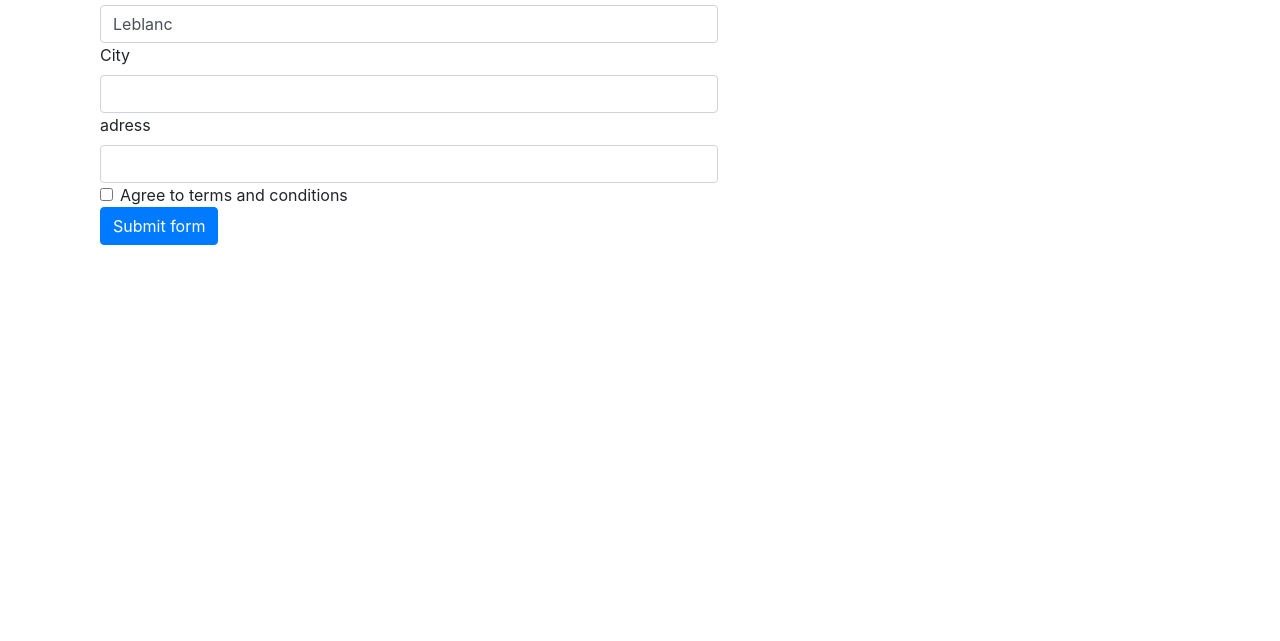
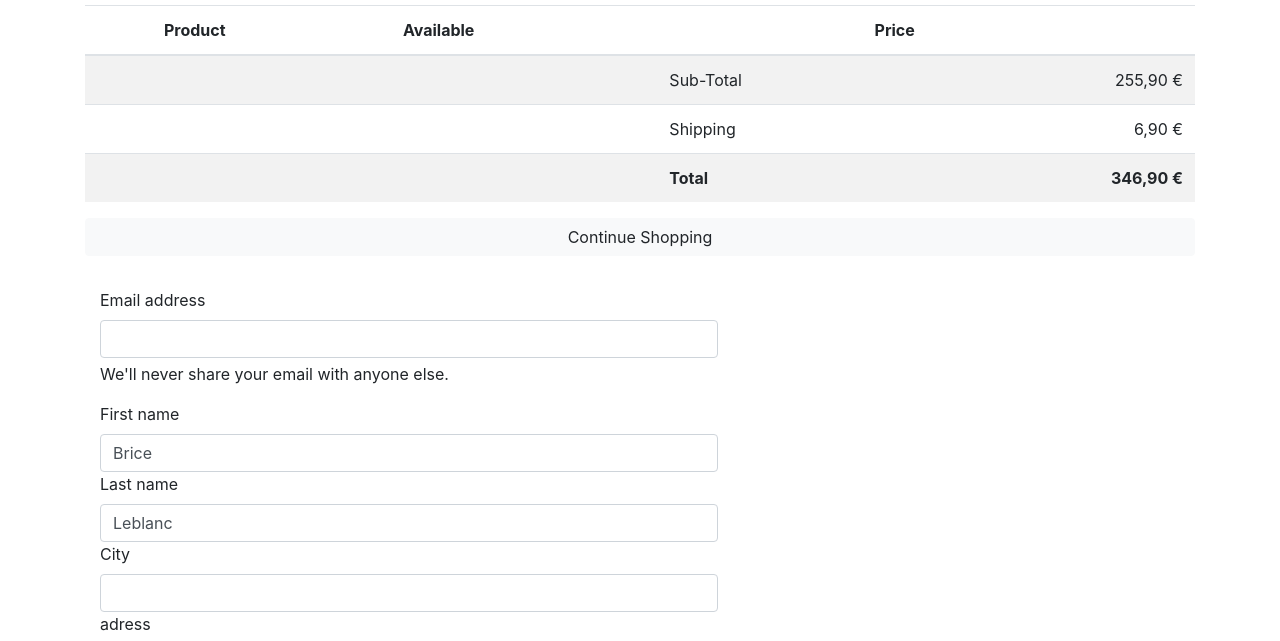
Before and after one commit to brice-class/LeblancBrice_05_22042021, a plain HTML site: page panier.html in a window 1280 px wide. Shown: the part 337-978 px from the top of the page. Before the commit the page ends 800 px from the top, so only its background shows below. Drawn offline with nearby package versions, Linux system fonts and the light colour scheme.

Commit message:
arrangement panier

```diff
--- a/panier.html
+++ b/panier.html
@@ -9,7 +9,7 @@
     integrity="sha384-Vkoo8x4CGsO3+Hhxv8T/Q5PaXtkKtu6ug5TOeNV6gBiFeWPGFN9MuhOf23Q9Ifjh"
     crossorigin="anonymous">
     <link href="//maxcdn.bootstrapcdn.com/font-awesome/4.7.0/css/font-awesome.min.css" rel="stylesheet" type="text/css">
-    <title>Orinooco</title>
+    <title>ORINOCO</title>
   </head>
   <body>
     <nav class="navbar navbar-expand-md navbar-dark bg-dark">
@@ -43,7 +43,7 @@
                     </button>
                 </div>
             </div>
-            <a class="btn btn-success btn-sm ml-3" href="cart.html">
+            <a class="btn btn-success btn-sm ml-3" href="panier.html">
                 <i class="fa fa-shopping-cart"></i> Cart
                 <span class="badge badge-light">3</span>
             </a>
@@ -51,13 +51,66 @@
         </div>
       </div>
     </nav>
-
-    <div class="container">
-
-      <div id="global-list" class="row ">
-
-        <!-- ici apparaissent tous les articles dans le panier via JS -->
+    <section class="jumbotron text-center">
+      <div class="container">
+          <h1 class="jumbotron-heading">Votre panier</h1>
+       </div>
+    </section>
+    <div class="container mb-4">
+      <div class="row">
+          <div class="col-12">
+              <div class="table-responsive">
+                  <table class="table table-striped">
+                      <thead>
+                          <tr>
+                              <th scope="col"> </th>
+                              <th scope="col">Product</th>
+                              <th scope="col">Available</th>
+                              <!-- <th scope="col" class="text-center">Quantity</th> -->
+                              <th scope="col" class="text-right">Price</th>
+                              <th> </th>
+                          </tr>
+                      </thead>
+                      <tbody id="global-list">
+                      </tbody>
+                      <tbody>
+                          <tr>
+                              <td></td>
+                              <td></td>
+                              <td></td>
+                              <!-- <td></td> -->
+                              <td>Sub-Total</td>
+                              <td class="text-right">255,90 €</td>
+                          </tr>
+                          <tr>
+                              <td></td>
+                              <td></td>
+                              <td></td>
+                              <!-- <td></td> -->
+                              <td>Shipping</td>
+                              <td class="text-right">6,90 €</td>
+                          </tr>
+                          <tr>
+                              <td></td>
+                              <td></td>
+                              <td></td>
+                              <!-- <td></td> -->
+                              <td><strong>Total</strong></td>
+                              <td class="text-right"><strong>346,90 €</strong></td>
+                          </tr>
+                      </tbody>
+                  </table>
+              </div>
+          </div>
+          <div class="col mb-2">
+              <div class="row">
+                  <div class="col-sm-12 ">
+                      <button class="btn btn-block btn-light">Continue Shopping</button>
+                  </div>
+              </div>
+          </div>
       </div>
+  </div>
     </div>
     <div class="container">
       <div id="forms" class="row">
--- a/panier.js
+++ b/panier.js
@@ -14,23 +14,28 @@ function recupArticles() {
         price.push(parseInt(article.price)); // j'envoie chaque prix dans le tableau price
         };
     articles.forEach(article => { //boucle qui va afficher chaque article du tableau articles dans le html
-        const card = `<div class="col-12 col-lg-4 ">
-                        <a href="/produit.html?id=${article._id}">
-                            <div class="card">
-                                <img src="${article.imageUrl}" alt="" class="card-img" style="height: 277px;">
-                                <div class="card-body">
-                                    <h5 class="card-title">${article.name}</h5>
 
-                                    <p class="card-text"> ${article.price}€</p>
-                                </div>
-                            </div>
-                        </a>
-                    </div>`
+        const card = `<tr>
+        <td><img src="${article.imageUrl}" style= "height: 50px; width: 50 px;" /> </td>
+        <td>${article.name}</td>
+        <td>In stock</td>
+        <td id = "total${article.name}" class="text-right"> ${article.price}€</td>
+        <td class="text-right"><button class="btn btn-sm btn-danger"><i class="fa fa-trash"></i> </button> </td>
+    </tr>`
+
+
+
+
+        // let prixTotal = document.querySelector("total"+article.name)
+
         container.innerHTML += card;
         return products
+
     });
 }
 recupArticles();
+
+
 console.log(products);
 
 
```
Also changed, not shown: confirmation.html (+1 -1 lines), produit.html (+1 -1 lines).
